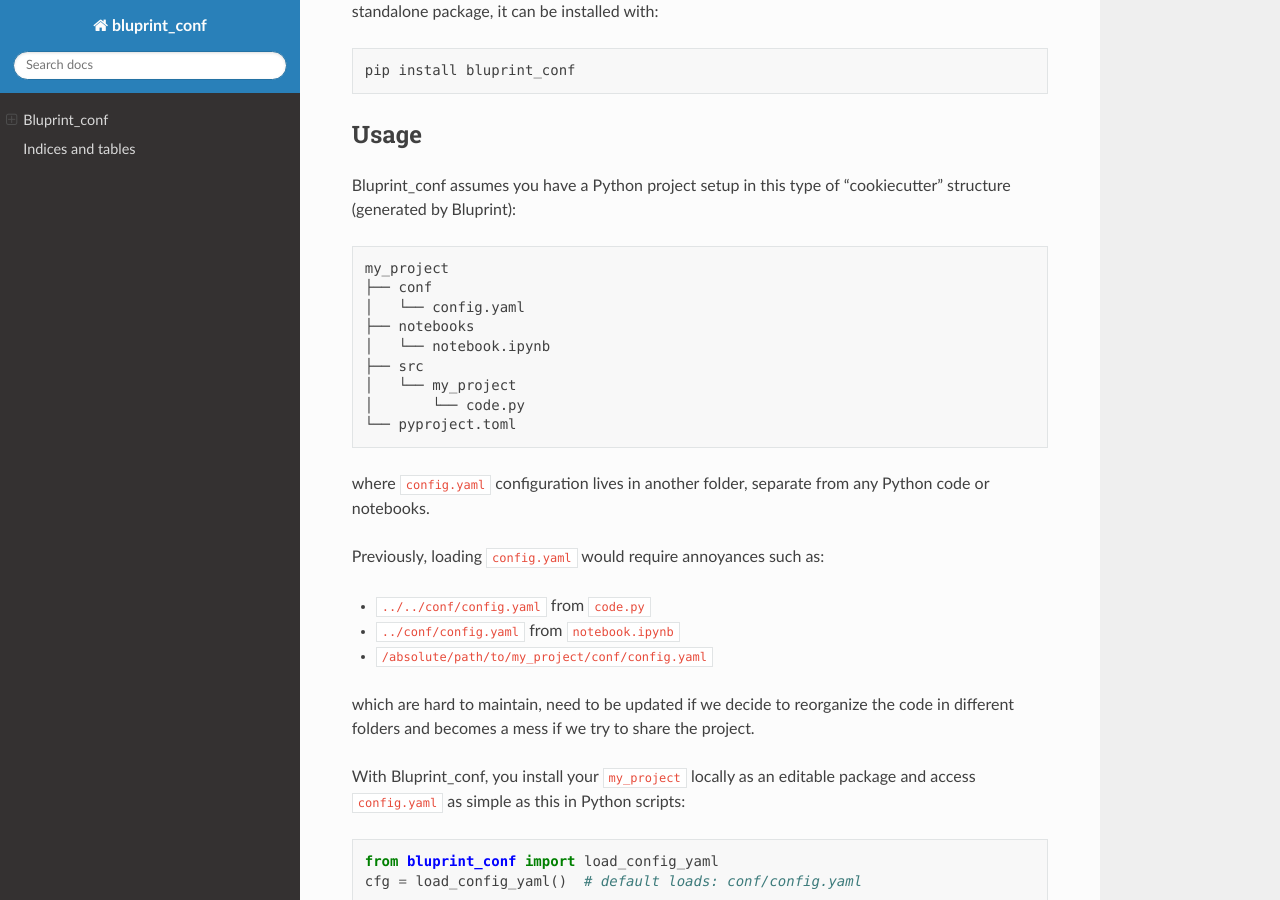
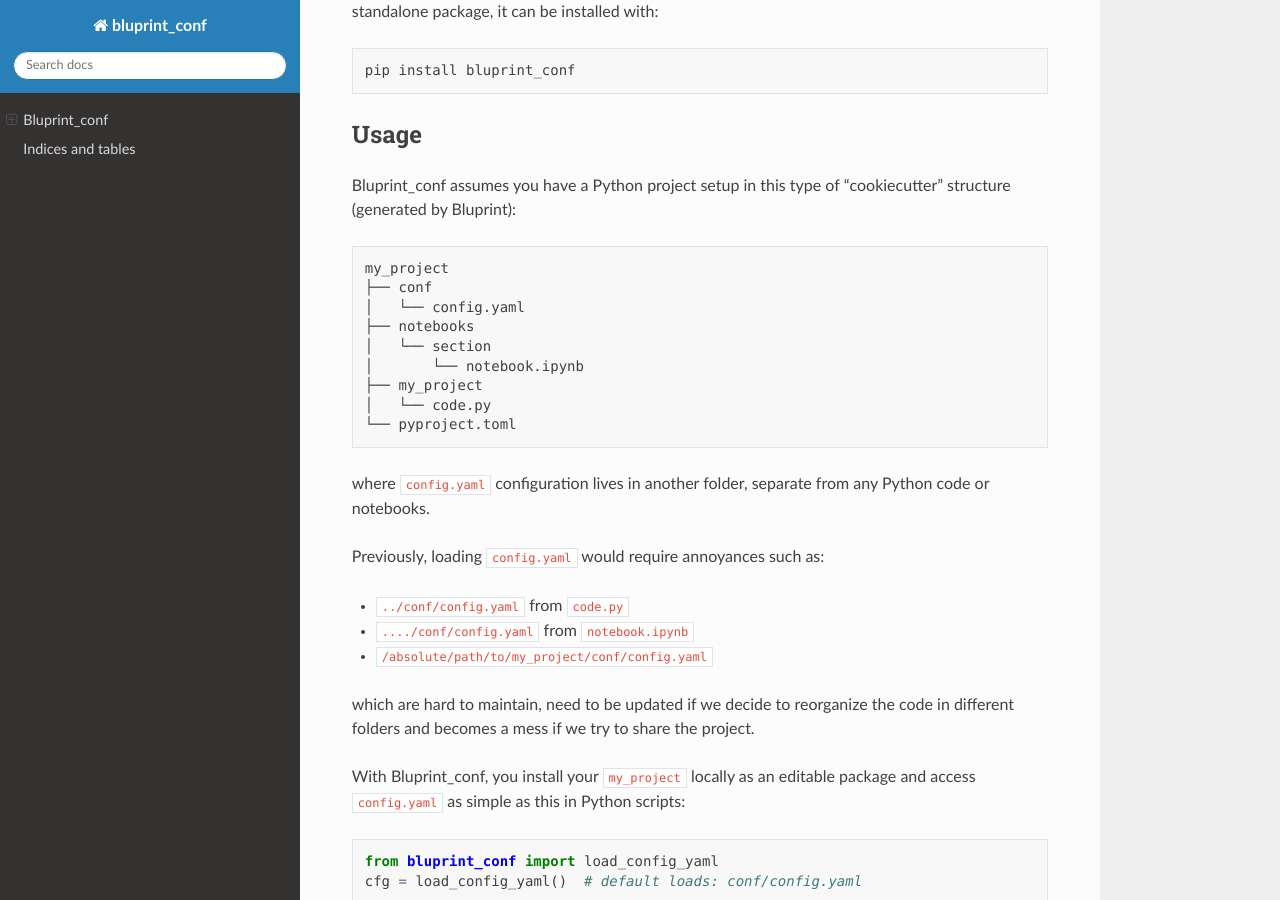
Before and after one commit to igor-sb/bluprint-conf, a Sphinx documentation site: the page built from docs/source/index.rst, in a window 1280 px wide and 900 px high, scrolled down 465 px. Built offline with Sphinx 7.4.7 and the Read the Docs theme 2.0.0, drawn with Linux system fonts in a browser that asks for light colours.

Commit message:
update documentation

```diff
--- a/docs/source/index.rst
+++ b/docs/source/index.rst
@@ -29,10 +29,10 @@ Bluprint_conf assumes you have a Python project setup in this type of
 	├── conf
 	│   └── config.yaml
 	├── notebooks
-	│   └── notebook.ipynb
-	├── src
-	│   └── my_project
-	│   	└── code.py
+	│   └── section
+	│       └── notebook.ipynb
+	├── my_project
+	│   └── code.py
 	└── pyproject.toml
 
 where ``config.yaml`` configuration lives in another folder, separate from any
@@ -40,8 +40,8 @@ Python code or notebooks.
 
 Previously, loading ``config.yaml`` would require annoyances such as:
 
-- ``../../conf/config.yaml`` from ``code.py``
-- ``../conf/config.yaml`` from ``notebook.ipynb``
+- ``../conf/config.yaml`` from ``code.py``
+- ``..../conf/config.yaml`` from ``notebook.ipynb``
 - ``/absolute/path/to/my_project/conf/config.yaml``
 
 which are hard to maintain, need to be updated if we decide to reorganize the
```
